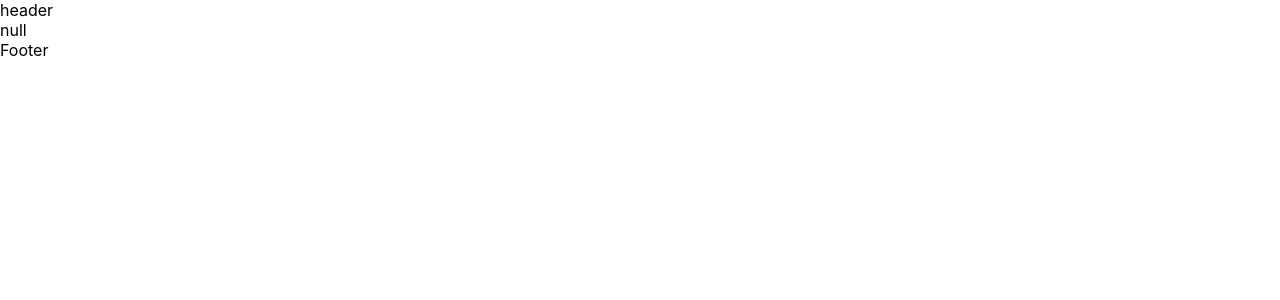
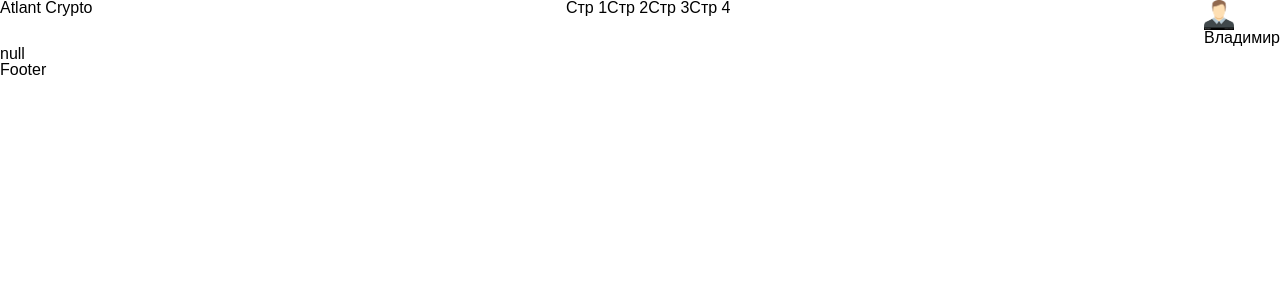
Before and after one commit to Ivan-F-Dev/atlant, a React (Create React App) app in the folder frontend/: page / in a window 1280 px wide. Shown: the top 300 px of the page. Built offline with nearby package versions, Linux system fonts and the light colour scheme; no server answers.

Commit message:
#5 Создать шаблон приложения

```diff
--- a/frontend/src/Components/Header/Header.module.scss
+++ b/frontend/src/Components/Header/Header.module.scss
@@ -0,0 +1,15 @@
+.header {
+	&Container {
+		display: flex;
+		justify-content: space-between;
+		.navigation {
+			.navItems {
+				display: flex;
+			}
+		}
+	}
+}
+.profilePhoto {
+	width: 30px;
+	height: 30px;
+}
--- a/frontend/src/Components/Header/Header.tsx
+++ b/frontend/src/Components/Header/Header.tsx
@@ -1,9 +1,32 @@
 import { FC } from 'react'
 import styles from "./Header.module.scss"
+import { NavLink } from "react-router-dom"
+import { ROUTES } from '../../utils/routes'
+import ProfilePhoto from '../../Assets/header/profilePhoto.jpg'
 
 const Header: FC = () => {
 	return <div className={styles.header}>
-		header
+		<div className={styles.headerContainer}>
+			<NavLink to={ROUTES.HOME}>Atlant Crypto</NavLink>
+			<nav className={styles.navigation}>
+				<ul className={styles.navItems}>
+					<li className={styles.navItem}><NavLink to={`/category/${1}`}>Стр 1</NavLink></li>
+					<li className={styles.navItem}><NavLink to={`/category/${2}`}>Стр 2</NavLink></li>
+					<li className={styles.navItem}><NavLink to={`/category/${3}`}>Стр 3</NavLink></li>
+					<li className={styles.navItem}><NavLink to={`/category/${4}`}>Стр 4</NavLink></li>
+				</ul>
+			</nav>
+			<div className={styles.user}>
+				<div className={styles.userBlock}>
+					<div className={styles.userAvatar}>
+						<a><img className={styles.profilePhoto} src={ProfilePhoto} alt="аватар" /></a>
+					</div>
+					<div className={styles.userInfo}>
+						<div className={styles.userName}>Владимир</div>
+					</div>
+				</div>
+			</div>
+		</div>
 	</div>
 }
 
--- a/frontend/src/index.css
+++ b/frontend/src/index.css
@@ -1,13 +1,47 @@
-body {
-  margin: 0;
-  font-family: -apple-system, BlinkMacSystemFont, 'Segoe UI', 'Roboto', 'Oxygen',
-    'Ubuntu', 'Cantarell', 'Fira Sans', 'Droid Sans', 'Helvetica Neue',
-    sans-serif;
-  -webkit-font-smoothing: antialiased;
-  -moz-osx-font-smoothing: grayscale;
+*,
+* ::before,
+*::after {
+	box-sizing: border-box;
+	margin: 0;
+	padding: 0;
+	border: 0;
+}
+li {
+	list-style: none;
+}
+a {
+	color: inherit;
+}
+a,
+a:visited {
+	text-decoration: none;
+}
+a:hover {
+	text-decoration: none;
+}
+h1,
+h2,
+h3,
+h4,
+h5,
+h6 {
+	font-weight: inherit;
+	font-size: inherit;
+}
+img {
+	vertical-align: top;
 }
 
-code {
-  font-family: source-code-pro, Menlo, Monaco, Consolas, 'Courier New',
-    monospace;
+body,
+html {
+	height: 100%;
+	line-height: 1;
 }
+
+@import url("https://fonts.googleapis.com/css?family=Montserrat:100,regular,500,600,700,800&display=swap");
+body {
+	font-family: "Montserrat", sans-serif;
+	font-weight: 400;
+	-webkit-font-smoothing: antialiased;
+	-moz-osx-font-smoothing: grayscale;
+}
--- a/frontend/src/index.tsx
+++ b/frontend/src/index.tsx
@@ -3,14 +3,18 @@ import ReactDOM from 'react-dom/client';
 import './index.css';
 import App from './App';
 import reportWebVitals from './reportWebVitals';
+import { BrowserRouter } from 'react-router-dom';
 
 const root = ReactDOM.createRoot(
-  document.getElementById('root') as HTMLElement
+	document.getElementById('root') as HTMLElement
 );
 root.render(
-  // <React.StrictMode>
-    <App />
-  // </React.StrictMode>
+	// <React.StrictMode>
+	<BrowserRouter>
+		<App />
+	</BrowserRouter>
+
+	// </React.StrictMode>
 );
 
 // If you want to start measuring performance in your app, pass a function
--- a/frontend/src/utils/routes.tsx
+++ b/frontend/src/utils/routes.tsx
@@ -1,4 +1,4 @@
 export const ROUTES = {
 	HOME: "/",
-	CATEGORY: "/categories/:id",
+	CATEGORY: "/categories",
 }
```
Also changed, not shown: frontend/src/Assets/header/profilePhoto.jpg (added).
